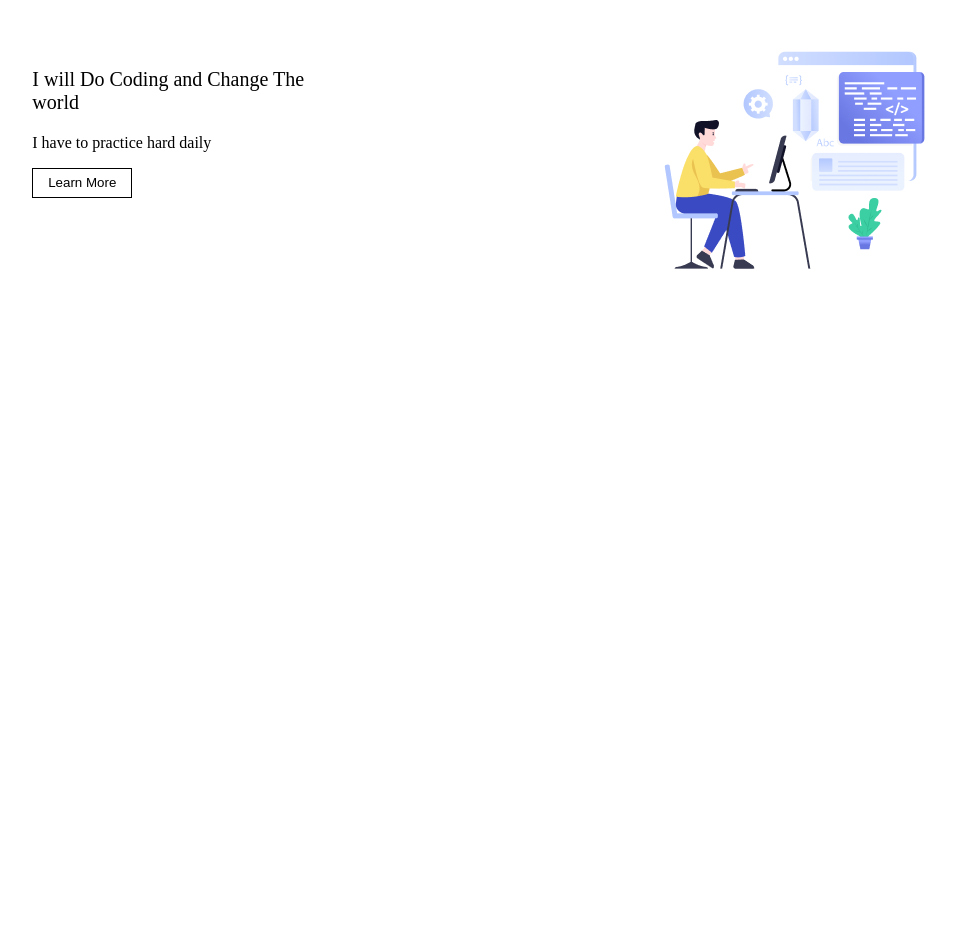
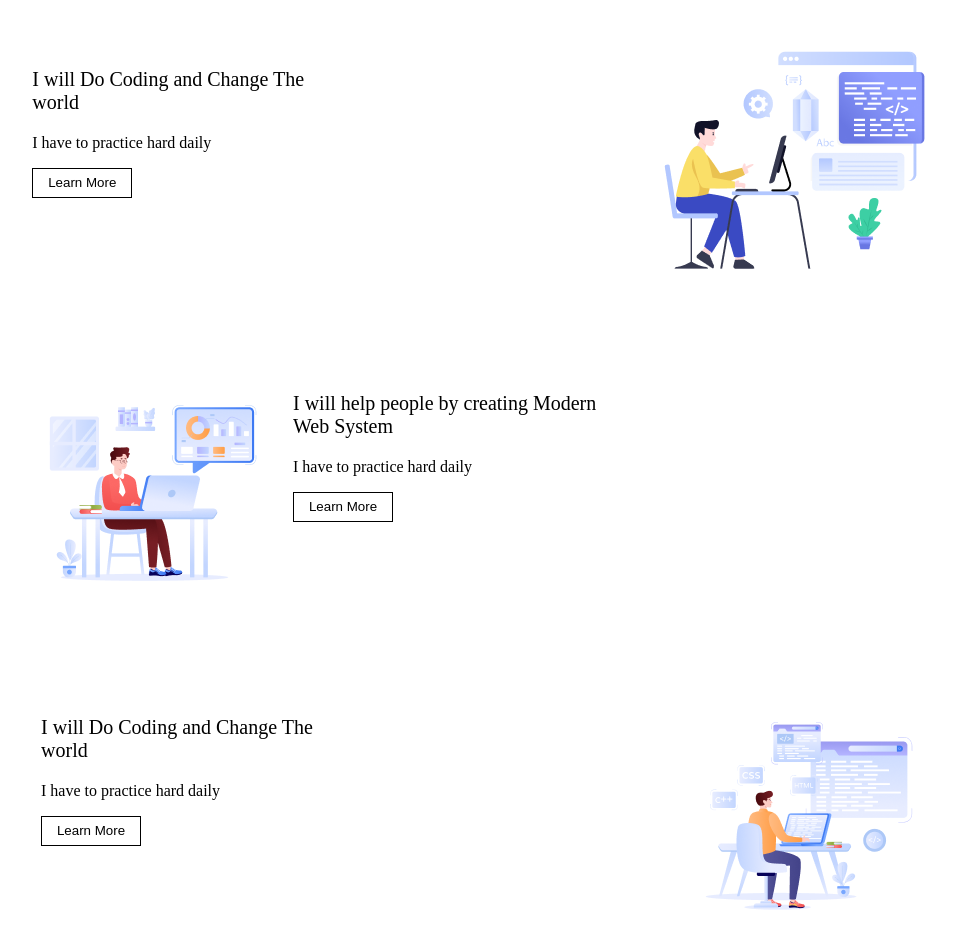
Before and after one commit to mahdi056/A-1, a plain HTML site: page index.html in a window 1280 px wide. Shown: the part 1022-1970 px from the top of the page, without its empty margins (155-1111 px from the left). Before the commit the page ends 1322 px from the top, so only its background shows below. Drawn offline with Linux system fonts and the light colour scheme.

Commit message:
end of section why commit

```diff
--- a/index.html
+++ b/index.html
@@ -30,6 +30,7 @@
     <!-- End of header -->
 
 <main>
+    <section class="why-web">
     <div class="head">
         <h2>Why Web Development??</h2>
         <p>Nowadays web development is very popular and it has various job sectors.It has lots of interesting things. </p>
@@ -47,6 +48,35 @@
             </div>
 
         </div>
+
+
+        <div class="content-2">
+            <div class="image-2">
+                <img src="assets/Group 3.png">
+            </div>
+
+            <div class="c2">
+                <p style="font-size: 20px;">I will help people by creating Modern <br><span style="display: inline-block;width: 100%;">Web System</span></p>
+                <p>I have to practice hard daily</p>
+                <button>Learn More</button>
+            </div>
+
+        </div>
+
+        <div class="content-3">
+            <div class="c3">
+                <p style="font-size: 20px;">I will Do Coding and Change The <br><span style="display: inline-block;width: 100%;">world</span></p>
+                <p>I have to practice hard daily</p>
+                <button>Learn More</button>
+            </div>
+
+
+            <div class="image1">
+                <img src="assets/Group 4.png">
+            </div>
+        </div>
+
+    <!-- End of section why web -->
 
 
 
--- a/style.css
+++ b/style.css
@@ -38,6 +38,8 @@
     display: flex;
     margin-top: 70px;
     justify-content: space-around;
+    width: fixed 946px;
+
 }
 
 .c1 button{
@@ -47,3 +49,38 @@
     height: 30px;
     border: 0.5px solid black;
 }
+
+.content-2{
+    display: flex;
+    margin-top: 80px;
+    margin-left: 180px;
+    width: Fixed 946px;
+}
+.c2 button{
+    background-color: white;
+    color: black;
+    width: 100px;
+    height: 30px;
+    border: 0.5px solid black;
+}
+.c2{
+    margin-left: 20px;
+}
+
+.content-3{
+    display: flex;
+    margin-top: 80px;
+    justify-content: space-around;
+    width: fixed 946px;
+
+}
+
+.c3 button{
+    background-color: white;
+    color: black;
+    width: 100px;
+    height: 30px;
+    border: 0.5px solid black;
+}
+
+ /* End of section why web  */
```
